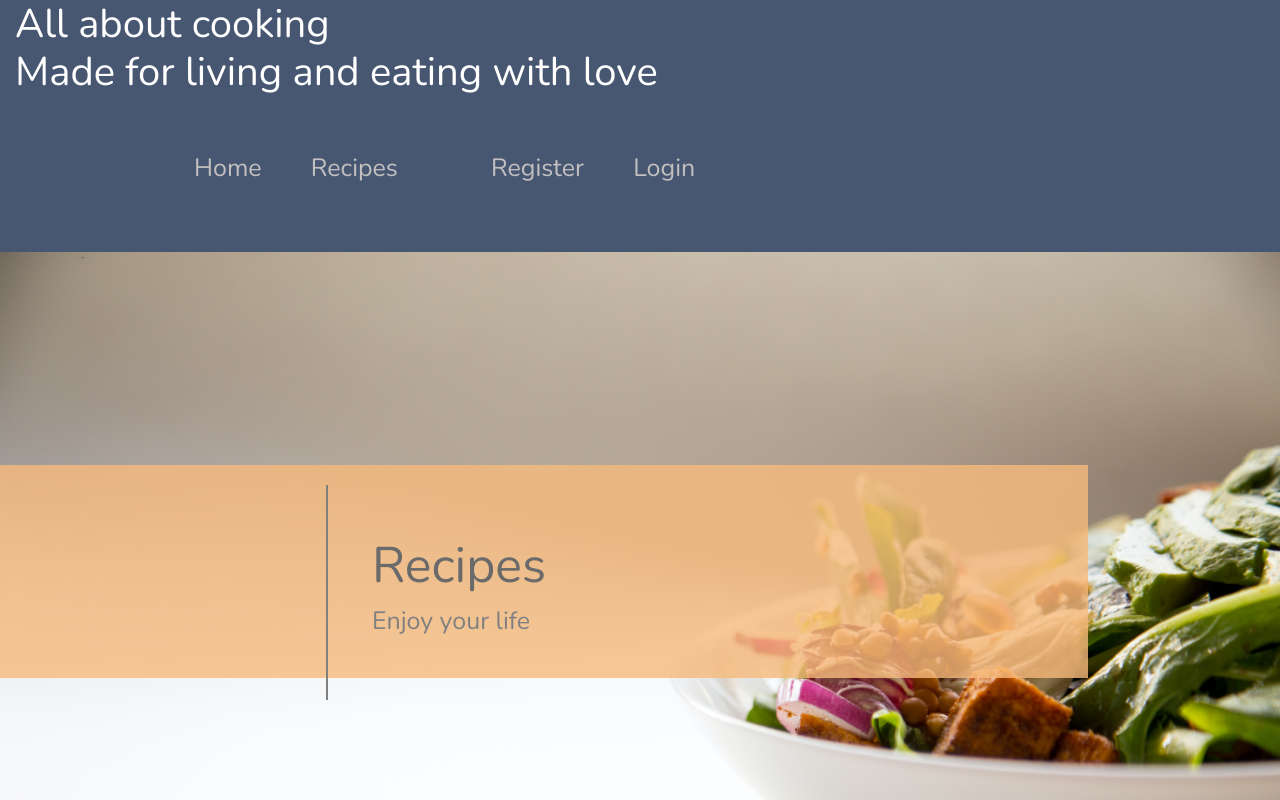
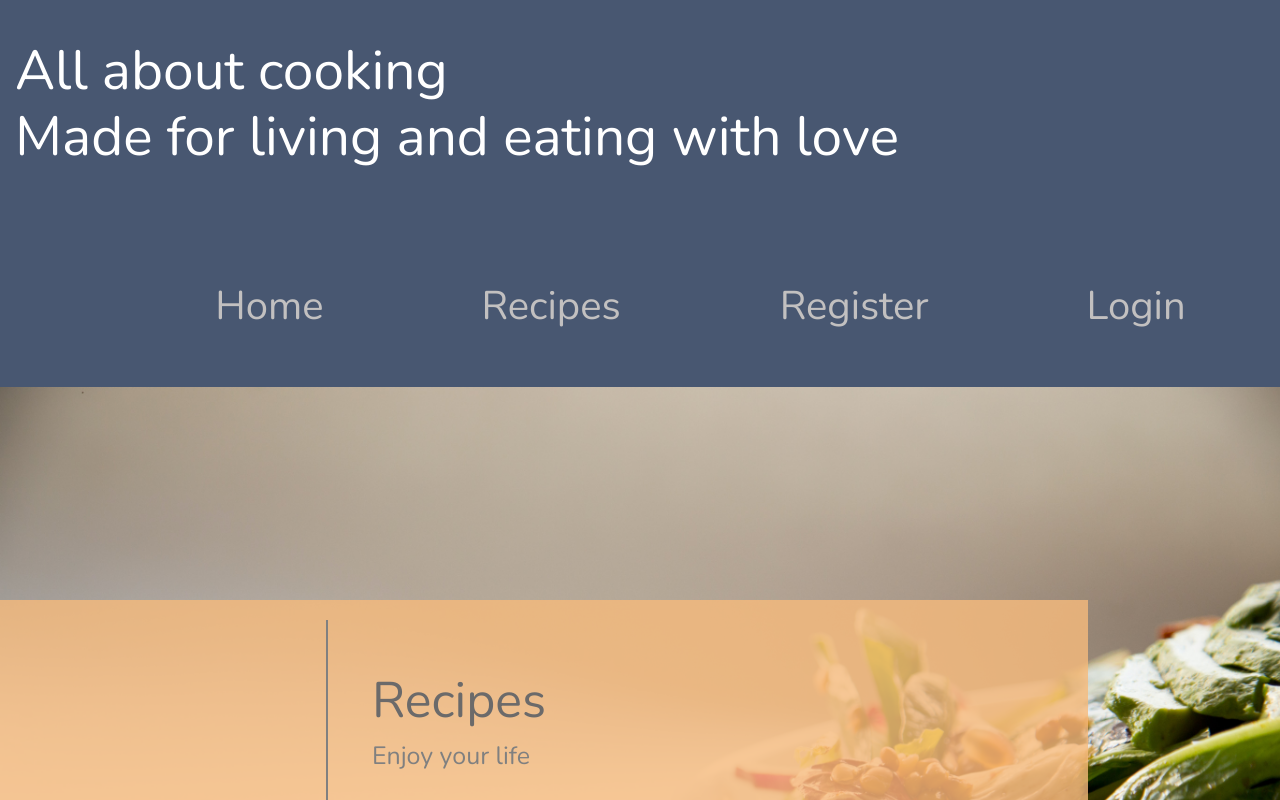
Before and after one commit to hopenvy/all-about-cooking-react-app, a React (Create React App) app in the folder client/: page / in a window 1280 px wide. Shown: the top 800 px of the page. Built offline with nearby package versions, Linux system fonts and the light colour scheme.

Commit message:
adding localStorage

```diff
--- a/client/public/styles/navigation.css
+++ b/client/public/styles/navigation.css
@@ -6,41 +6,60 @@ header,
     color: white;
 }
 
-.social li{
+.social li {
     display: inline;
-    padding-left: 5%!important;
+    padding-left: 5% !important;
 }
 
 a {
-    color: rgb(194, 192, 192)!important;
+    color: rgb(194, 192, 192) !important;
     font-size: 25px;
 }
 
 .header {
-    width: 100%!important;
-    margin-left: 5%!important;
+    width: 100% !important;
+    margin-left: 5% !important;
 }
 
-.header h1 {
-    font-size: 20px;
-    padding-top: 5%;
+header h1 {
+    font-size: 55px !important;
+    padding-top: 3%!important;
 }
 
 .social {
     padding-top: 5%;
-    font-size: 20px!important;
+    font-size: 25px !important;
+    white-space: nowrap;
+    height: 5em;
+    width: 100%;
 }
 
 .header {
-    margin: 0!important;
-    padding: 0!important;
+    margin: 0 !important;
+    padding: 10px 10px!important;
 }
 
-.social a:hover{
+.social a:hover {
     text-decoration: none;
-    color:#e87649!important;
+    color: #e87649 !important;
 }
 
-li{
-    color: white;
+
+.child {
+    display: inline-block;
+    padding: 2rem 2rem;
+    vertical-align: middle;
 }
+
+.social li a{
+    font-size: 40px!important;
+}
+
+.social li {
+    padding: 120px;
+    font-size: 50px;
+}
+
+li {
+    display: inline;
+}
--- a/client/src/App.js
+++ b/client/src/App.js
@@ -14,9 +14,10 @@ import Create from './components/Create/Create';
 
 
 import './App.css';
+import { useLocalStorage } from './hooks/useLocalStorage';
 
 function App() {
-  const [auth, setAuth] = useState({});
+  const [auth, setAuth] = useLocalStorage('auth', {});
 
   const loginHandler = (authData) => {
     setAuth(authData)
--- a/client/src/components/Footer/Footer.js
+++ b/client/src/components/Footer/Footer.js
@@ -4,11 +4,6 @@ const Footer = () => {
   return (
     <div className="footer">
       <div className="text_footer row">
-          <div className="col-12 col-sm-12 col-md-6 col-lg-6 col-xl-6 container">
-            <p> The web-site is done by Natallia Rak<br />
-              Job suggestions write on natkayellow@gmail.com
-            </p>
-          </div>
         <div className="col-12 col-sm-12 col-md-6 col-lg-6 col-xl-6 container">
           <ul className="social">
             <li> <Link to="/"><i className="fab fa-facebook-f" /></Link>
--- a/client/src/components/Header/Header.js
+++ b/client/src/components/Header/Header.js
@@ -5,6 +5,7 @@ import { AuthContext } from '../../context/AuthContext';
 const Header = () => {
     const { user } = useContext(AuthContext)
     return (
+        <div>
             <header>
                 <div className="col-6 col-sm-12 col-md-12 col-lg-12 col-xl-12 container">
                     <h1>All about cooking <br />
@@ -12,30 +13,36 @@ const Header = () => {
                 </div>
                 <div className="row container header">
                     <div className="col-6 col-sm-10 col-md-10 col-lg-10 col-xl-10 container">
+                        <div className="parent">
                             <ul className="social">
+                                <div className="parent">
+                                    <div className="child">
                                         {user.email && <span>{user.email}</span>}
                                         <li> <Link to="/">Home</Link>
                                         </li>
                                         <li> <Link to="/recipes">Recipes</Link>
                                         </li>
+                                    </div>
                                     {user.email
-                        ? <li>
+                                        ? <div className="child">
                                             <li> <Link to="/create">Add a new recipe</Link></li>
                                             <li> <Link to="/logout">Logout</Link></li>
-                        </li>
+                                        </div>
                                         :
-                        <li>
+                                        <div className="child">
                                             <li> <Link to="/register">Register</Link></li>
                                             <li> <Link to="/login">Login</Link></li>
-                        </li>
+                                        </div>
                                     }
-
+                                </div>
                             </ul>
+                        </div>
                     </div>
                 </div>
                 <br />
                 <br />
             </header >
+        </div>
     );
 };
 
--- a/client/src/components/Login/Login.js
+++ b/client/src/components/Login/Login.js
@@ -15,9 +15,12 @@ const Login = () => {
         password: "required",
     });
 
+    console.log(useFormInputValidation())
+
     console.log(fields);
     const { loginHandler } = useContext(AuthContext)
     const navigate = useNavigate()
+
 
     const onSubmit = (e) => {
         e.preventDefault();
@@ -27,6 +30,7 @@ const Login = () => {
             password
         } = Object.fromEntries(new FormData(e.target));
 
+
         authService.login(email, password)
             .then(authData => {
                 loginHandler(authData);
@@ -35,6 +39,7 @@ const Login = () => {
             .catch(() => {
                 navigate('/404');
             })
+
     };
 
     return (
@@ -77,7 +82,7 @@ const Login = () => {
                                 : ""}
                         </label>
                     </p>
-                    <input type="submit" onSubmit={form.handleSubmit} className="btn submit" value="Login" />
+                    <input type="submit" className="btn submit" value="Login" />
                     <p className="field">
                         <span>
                             Click <Link to="/register">here</Link> if you don't have profile
--- a/client/src/components/Register/Register.js
+++ b/client/src/components/Register/Register.js
@@ -1,6 +1,8 @@
-import { Link } from 'react-router-dom'
-
+import { Link, useNavigate } from 'react-router-dom'
+import { useContext } from 'react'
 import { useFormInputValidation } from "react-form-input-validation";
+import * as authService from '../../services/authService'
+import { AuthContext } from '../../context/AuthContext';
 
 
 const Register = () => {
@@ -12,19 +14,46 @@ const Register = () => {
     }, {
         username: "required",
         email: "required|email",
-        age: "required",
         password: "required",
         confirmPassword: "required",
     });
+    console.log(fields);
 
-    console.log(fields)
+    const { loginHandler } = useContext(AuthContext);
+    const navigate = useNavigate();
+
+    const onSubmit = (e) => {
+        e.preventDefault();
+
+        const formData = new FormData(e.target);
+
+        const email = formData.get('email');
+        const password = formData.get('password');
+        const confirmPassword = formData.get('confirmPassword');
+        if (password !== confirmPassword) {
+            return;
+        }
+
+            console.log(form.isValidForm);
+        if (form.isValidForm) {
+            authService.register(email, password)
+                .then(authData => {
+                    loginHandler(authData);
+                    navigate('/')
+                });
+        } else {
+            return;
+        }
+    }
+
     return (
+
         <section id="register-page" className="content auth">
             <form
                 id="register"
                 noValidate
                 autoComplete="off"
-                onSubmit={form.handleSubmit}
+                onSubmit={onSubmit}
             >
                 <div className="register-container">
                     <div />
@@ -83,7 +112,7 @@ const Register = () => {
                         <input
                             type="password"
                             name="confirmPassword"
-                            id="confirm-password"
+                            id="confirmPassword"
                             placeholder="repeat password"
                             onBlur={form.handleBlurEvent}
                             onChange={form.handleChangeEvent}
@@ -96,11 +125,7 @@ const Register = () => {
                         </label>
                     </p>
                     <p>
-                        <input
-                            className="btn submit"
-                            type="submit"
-                            value="Register"
-                        />
+                        <input type="submit" className="btn submit" value="Register" />
                     </p>
                     <p className="field">
                         <span>
@@ -110,6 +135,7 @@ const Register = () => {
                 </div>
             </form>
         </section>
+
     );
 };
 
--- /dev/null
+++ b/client/src/hooks/useLocalStorage.js
@@ -0,0 +1,20 @@
+import { useState } from 'react';
+
+export const useLocalStorage = (key, defaultValue) => {
+    const [value, setValue] = useState(() => {
+        const storedData = localStorage.getItem(key);
+        return storedData ? JSON.parse(storedData) : defaultValue;
+
+    })
+
+    const setLocalStorageValue = (newValue) => {
+        localStorage.setItem(key, JSON.stringify(newValue))
+        setValue(newValue);
+    }
+
+    return [
+        value,
+        setLocalStorageValue,
+    ];
+
+}
--- a/client/src/services/authService.js
+++ b/client/src/services/authService.js
@@ -17,3 +17,6 @@ export const logout = async (accessToken) => {
         console.log(error);
     }
 };
+
+export const register = (email, password) =>
+    request.post(`${baseUrl}/register`, { email, password });
```
Lines whose indentation alone changed are shown as unchanged.
